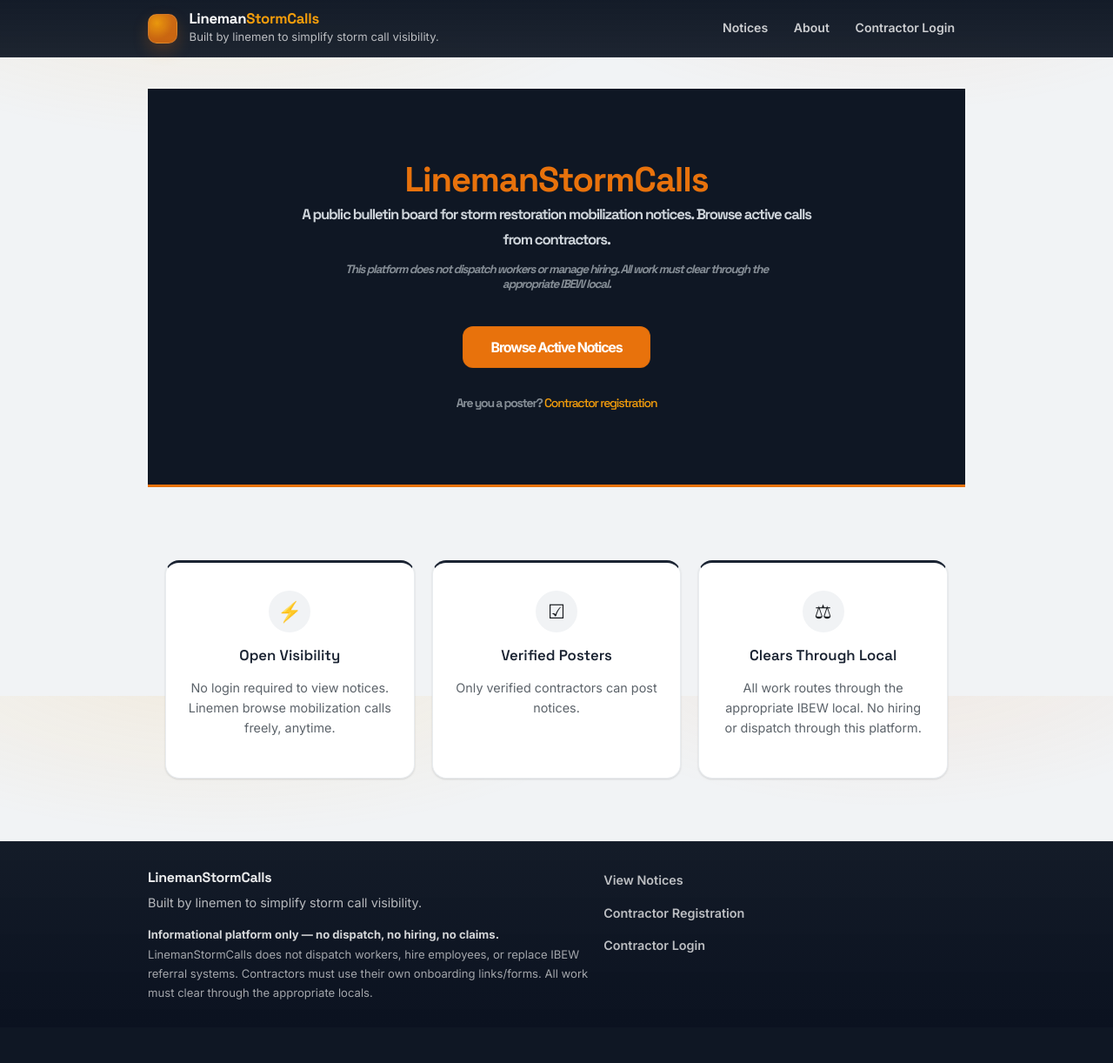
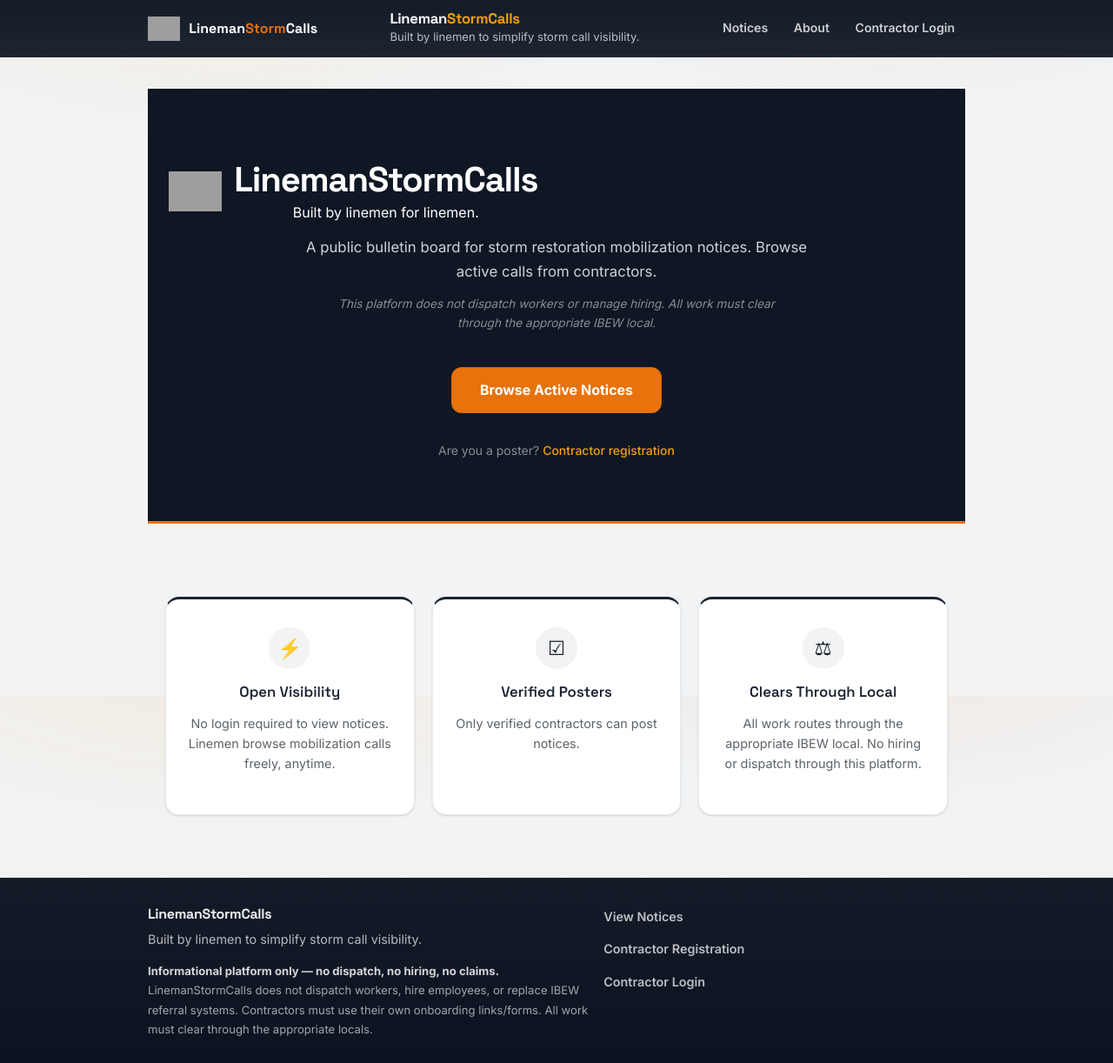
Before and after one commit to killa-jake/linemanstormcalls, a Flask app: page / in a window 1280 px wide. Shown: the whole page at 87% size. Before the commit the page ends 1149 px from the top, so only its background shows below. Run offline with Flask 3, Linux system fonts and the light colour scheme; grey boxes are pictures that could not be loaded.

Commit message:
Add logo and favicon branding

```diff
--- a/templates/base.html
+++ b/templates/base.html
@@ -4,8 +4,11 @@
   <meta charset="UTF-8" />
   <meta name="viewport" content="width=device-width, initial-scale=1.0" />
 
-  <title>LinemanStormCalls – Storm Work Notices for Linemen</title>
-  <meta name="description" content="LinemanStormCalls is a centralized storm notice board built by linemen to simplify storm call visibility. View contractor storm calls in one place without joining multiple rosters or social media groups." />
+<title>{% block title %}LinemanStormCalls{% endblock %}</title>
+<link rel="icon" type="image/png" href="{{ url_for('static', filename='favicon.png') }}">
+  <meta property="og:title" content="LinemanStormCalls">
+  <meta property="og:description" content="Storm mobilization notices in one place. Built by linemen for linemen.">
+  <meta property="og:type" content="website">
 
   <link rel="preconnect" href="https://fonts.googleapis.com">
   <link rel="preconnect" href="https://fonts.gstatic.com" crossorigin>
@@ -379,8 +382,16 @@
     <!-- NAV -->
     <header class="nav">
       <div class="nav-inner">
-        <a class="brand" href="/">
-          <div class="brand-mark" aria-hidden="true"></div>
+        <a href="/" class="logo" style="display:flex; align-items:center; gap:10px;">
+          <img
+            src="{{ url_for('static', filename='logo.png') }}"
+            alt="LinemanStormCalls"
+            style="height:28px; width:auto; display:block;"
+           />
+          <span style="color:#fff; font-family: var(--font-heading); font-weight:700;">
+            Lineman<span style="color: var(--orange-500);">Storm</span>Calls
+          </span>
+        </a>
           <div class="brand-text">
             <div class="brand-title">Lineman<span>StormCalls</span></div>
             <div class="brand-subtitle">Built by linemen to simplify storm call visibility.</div>
--- a/templates/index.html
+++ b/templates/index.html
@@ -94,7 +94,13 @@
 {% endblock %}
 {% block content %}
 <section class="hero">
-    <h1><span>LinemanStormCalls</span>
+    <div style="display:flex; align-items:center; gap:14px; margin-bottom: 12px;">
+        <img src="{{ url_for('static', filename='logo.png') }}" alt="LinemanStormCalls" style="height:46px; width:auto;">
+        <div>
+            <h1 style="margin:0;">LinemanStormCalls</h1>
+            <div class="subtitle">Built by linemen for linemen.</div>
+        </div>
+    </div>
     <p class="tagline">A public bulletin board for storm restoration mobilization notices. Browse active calls from contractors.</p>
     <p class="compliance-note">This platform does not dispatch workers or manage hiring. All work must clear through the appropriate IBEW local.</p>
     <div class="hero-buttons">
```
Also changed, not shown: static/staticfavicon.png (added), 1 other file.
